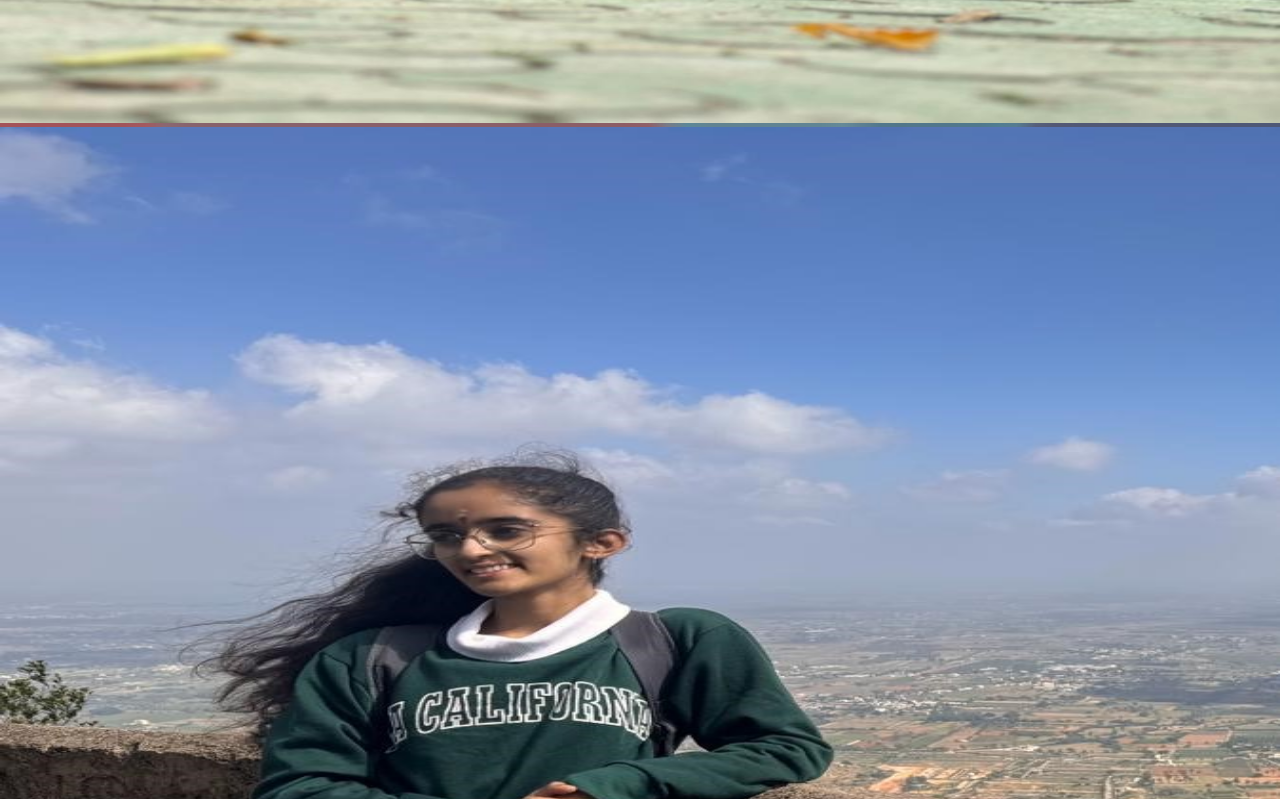
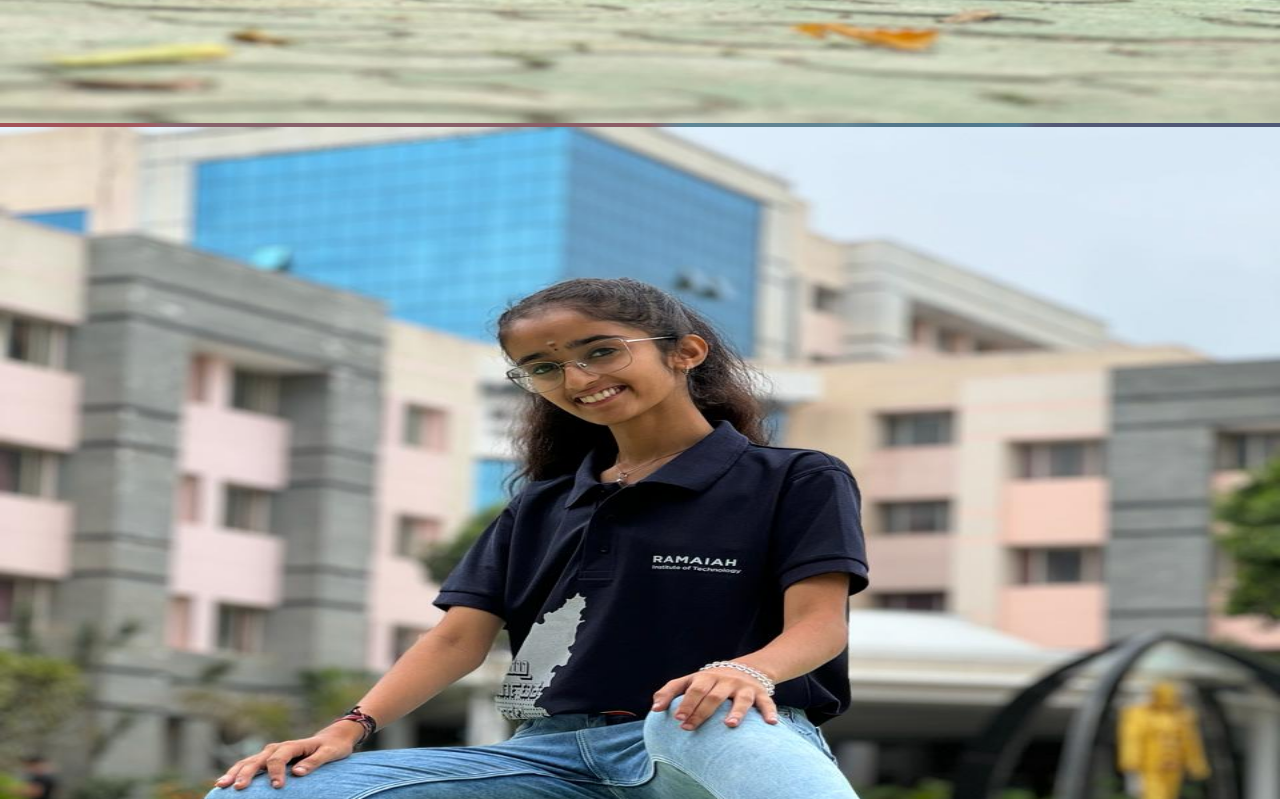
Before and after one commit to SHASHANKSV16/birthday, a plain HTML site: page pic.html in a window 1280 px wide. Shown: the part 1681-2480 px from the top of the page. Drawn offline with nearby package versions, Linux system fonts and the light colour scheme.

Commit message:
Update pic.html

```diff
--- a/pic.html
+++ b/pic.html
@@ -27,7 +27,7 @@
 
 
 
-            <img src="./New folder/3.jpg" width="1500px" height="1000px" alt="">
+            <img src="./New folder/2.jpg" width="1500px" height="1000px" alt="">
 
 
 
```
